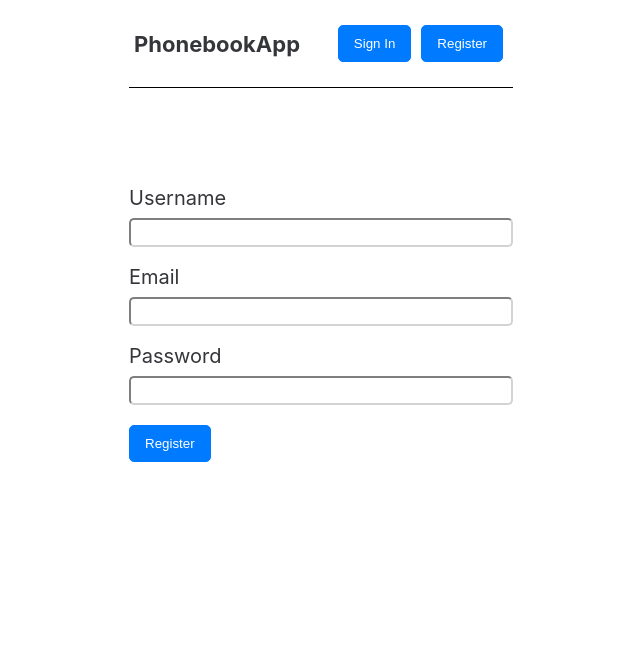
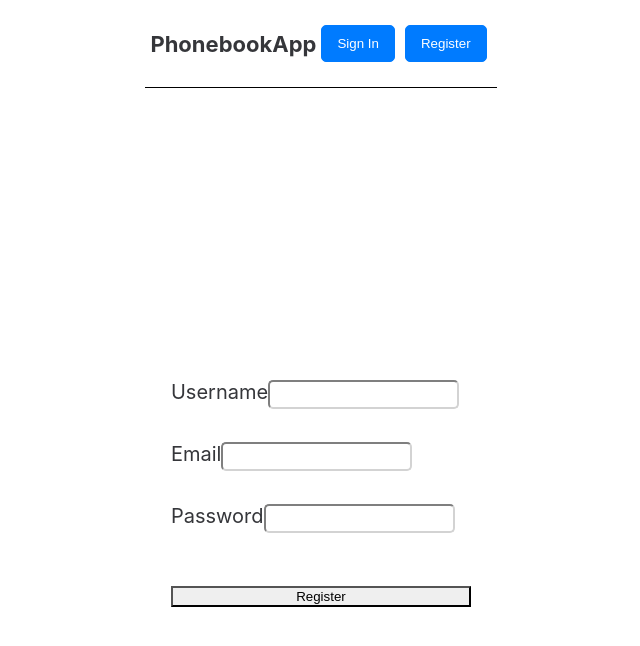
Before and after one commit to AniaPiWo/PhoneMate, a React (Create React App) app: page /register in a window 1280 px wide. Shown: the top 646 px of the page, without its empty margins (319-959 px from the left). Built offline with nearby package versions, Linux system fonts and the light colour scheme.

Commit message:
chackra vol1

```diff
--- a/src/pages/register.js
+++ b/src/pages/register.js
@@ -1,6 +1,8 @@
 import React from "react";
 import { useDispatch } from "react-redux";
 import { register } from "redux/auth/auth.thunk";
+import { Center,  Container, Button, Stack, Input,  FormControl,
+    FormLabel } from '@chakra-ui/react'
 
 export const Register = () => {
 
@@ -14,24 +16,30 @@ export const Register = () => {
             password: form.elements.password.value,
             email: form.elements.email.value,
         }))
-        //console.log('form', form);
         form.reset()
     }
 
     return (
-        <div className="wrapper">
-            <form onSubmit={handleSubmit} autoComplete="off">
-                <label>Username
-                    <input type="text" name="name"/>
-                </label>
-                <label>Email
-                    <input type="email" name="email"/>
-                </label>
-                <label>Password
-                    <input type="password" name="password"/>
-                </label>
-                <button className="log-button" type="submit">Register</button>
-            </form>
-        </div>
+        <Center h="100vh">
+            <Container>
+                <FormControl onSubmit={handleSubmit} autoComplete="off">
+                    <Stack spacing={3}>
+                        <FormLabel w="100%">Username
+                            <Input type="text" name="name"/>
+                        </FormLabel>
+                        <FormLabel w="100%">Email
+                                <Input type="email" name="email" />
+                        </FormLabel>
+                        <FormLabel  w="100%">Password
+                                <Input type="password" name="password"/>
+                            </FormLabel>
+                            <Center>
+                                <Button mt={30} w={300} colorScheme='purple' variant='solid'  type="submit">Register</Button>
+                            </Center>
+                        </Stack>
+                    </FormControl>
+                </Container>
+            </Center>
+
     )
 }
```
